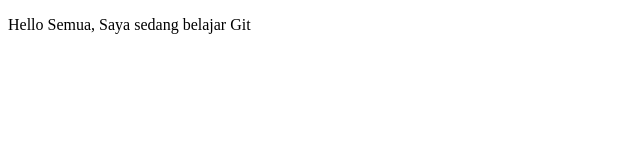
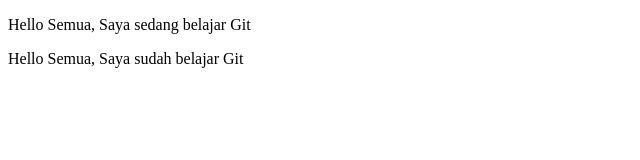
Before and after one commit to Bintangpw/belajar-git, a plain HTML site: page index.html in a window 1280 px wide. Shown: the whole page, without its empty margins (0-640 px from the left). Drawn offline with Linux system fonts and the light colour scheme.

Commit message:
Update index.html

```diff
--- a/index.html
+++ b/index.html
@@ -6,5 +6,6 @@
   </head>
   <body>
     <p>Hello Semua, Saya sedang belajar Git</p>
+    <p>Hello Semua, Saya sudah belajar Git</p>
   </body>
 </html>
```
